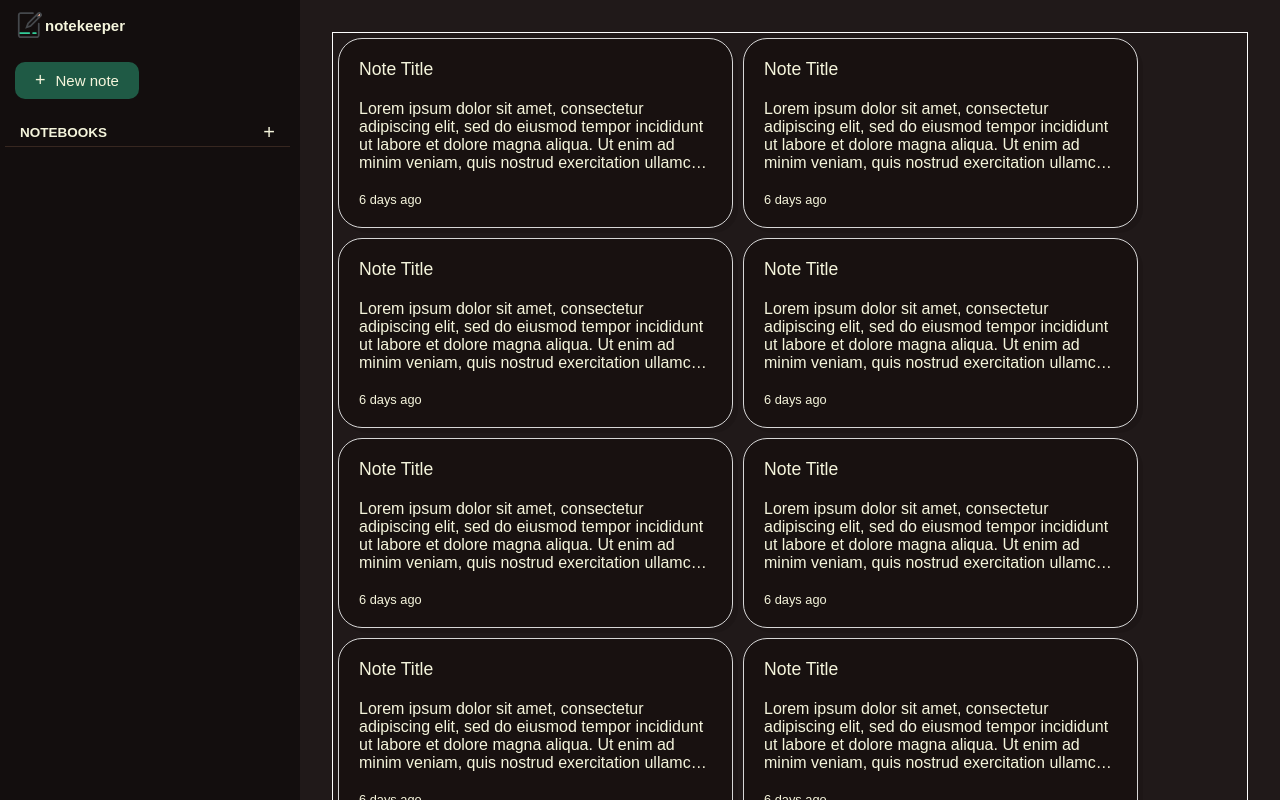
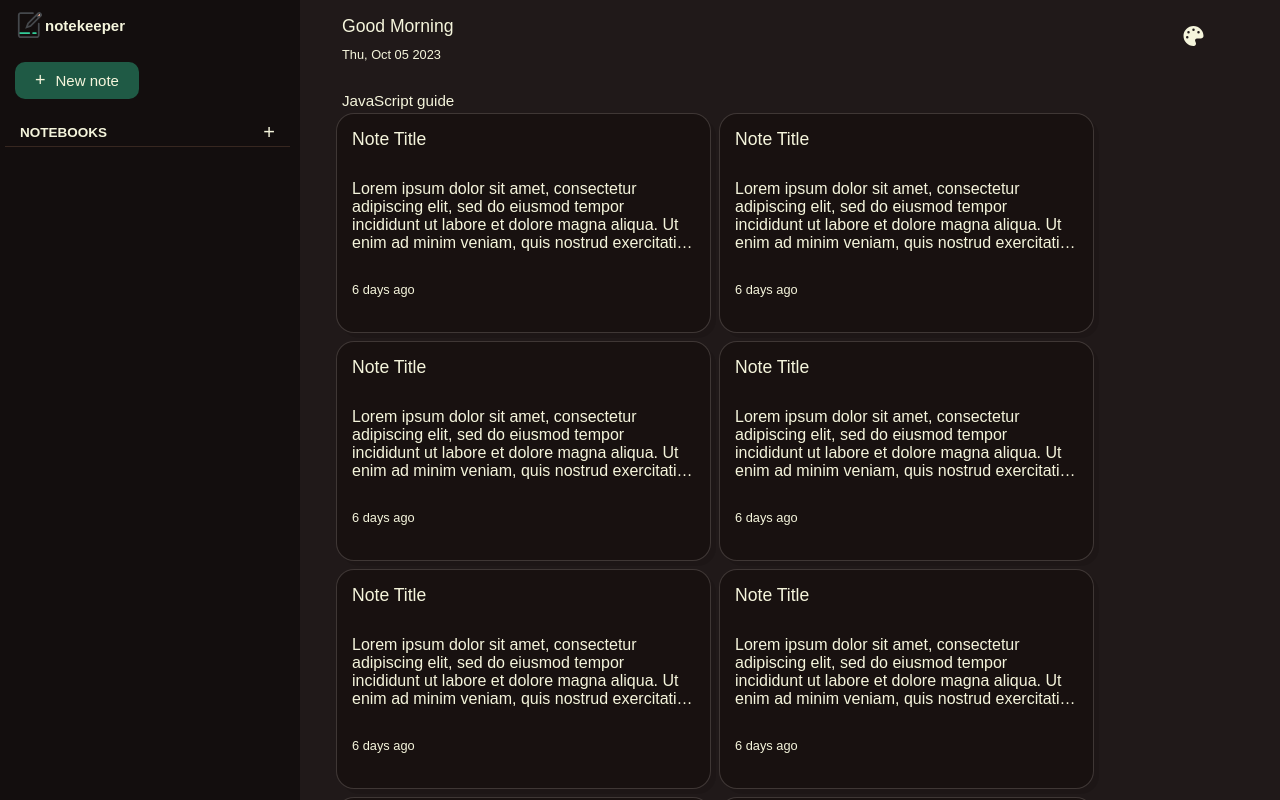
Before and after one commit to MegHende03/CharlieRomeoUniformDelta-app, a React (Vite) app in the folder frontend/: page / in a window 1280 px wide. Shown: the top 800 px of the page. Built offline with nearby package versions, Linux system fonts and the light colour scheme; a web font is replaced by a local one.

Commit message:
Added headerbar component, minor restyling of note cards

```diff
--- a/frontend/package.json
+++ b/frontend/package.json
@@ -10,6 +10,11 @@
     "preview": "vite preview"
   },
   "dependencies": {
+    "@fortawesome/fontawesome-svg-core": "^7.2.0",
+    "@fortawesome/free-brands-svg-icons": "^7.2.0",
+    "@fortawesome/free-regular-svg-icons": "^7.2.0",
+    "@fortawesome/free-solid-svg-icons": "^7.2.0",
+    "@fortawesome/react-fontawesome": "^3.3.1",
     "react": "^19.2.5",
     "react-dom": "^19.2.5",
     "react-modal": "^3.16.3",
--- a/frontend/src/App.tsx
+++ b/frontend/src/App.tsx
@@ -1,8 +1,7 @@
-import { useState } from 'react'
-import './styles/App.css'
-import HomePage from './pages/HomePage.tsx'
-import AboutPage from './pages/AboutPage.tsx'
-import {BrowserRouter, Routes, Route} from 'react-router-dom'
+import { useState } from "react";
+import "./styles/App.css";
+import HomePage from "./pages/HomePage.tsx";
+import { BrowserRouter, Routes, Route } from "react-router-dom";
 
 function App() {
   return (
@@ -10,7 +9,6 @@ function App() {
       <BrowserRouter>
         <Routes>
           <Route path="/" element={<HomePage />} />
-          <Route path="/about" element={<AboutPage />} />
         </Routes>
       </BrowserRouter>
     </>
--- /dev/null
+++ b/frontend/src/components/layout/HeaderBar.css
@@ -0,0 +1,46 @@
+.header-bar {
+    width: 100%;
+    max-height: 20%;
+    padding-left: 10px;
+    padding-right: 10px;
+}
+
+.welcome-text {
+    font-size: 1.1rem;
+    font-weight: 400;
+}
+
+.date-text {
+    font-size: .8rem;
+    margin-top: 10px;
+    margin-bottom: 30px;
+}
+
+.folder-text {
+    font-size: .95rem;
+    font-weight: 200;
+}
+
+.theme-icon {
+  float: right;
+  cursor: pointer;
+  margin-right: 25px;
+  width: 40px;
+  height: 40px;
+  display: flex;
+  align-items: center;
+  justify-content: center;
+  border-radius: 50%;
+  background-position: center;
+  transition: background 0.4s ease;
+}
+
+.theme-icon:hover {
+  background-color: rgba(255, 255, 255, 0.15);
+}
+
+.theme-icon:active {
+  background: rgba(255, 255, 255, 0.4) radial-gradient(circle, transparent 1%, rgba(255, 255, 255, 0.4) 1%) center/15000%;
+  background-size: 100%;
+  transition: background 0s;
+}
--- /dev/null
+++ b/frontend/src/components/layout/HeaderBar.tsx
@@ -0,0 +1,20 @@
+import { FontAwesomeIcon } from "@fortawesome/react-fontawesome";
+import { faPalette } from "@fortawesome/free-solid-svg-icons";
+
+import "./HeaderBar.css";
+function HeaderBar() {
+  return (
+    <>
+      <header className="header-bar">
+        <div className="theme-icon">
+          <FontAwesomeIcon icon={faPalette} size="lg" />
+        </div>
+        <p className="welcome-text">Good Morning</p>
+        <p className="date-text">Thu, Oct 05 2023</p>
+        <p className="folder-text">JavaScript guide</p>
+      </header>
+    </>
+  );
+}
+
+export default HeaderBar;
--- a/frontend/src/components/layout/NotesPanel.css
+++ b/frontend/src/components/layout/NotesPanel.css
@@ -1,6 +1,5 @@
 .notes-panel {
     display: flex;
     flex-wrap: wrap;
-    border: 1px solid white;
     margin: 0 auto;
 }
--- a/frontend/src/components/layout/SideBar.css
+++ b/frontend/src/components/layout/SideBar.css
@@ -9,6 +9,7 @@ input {
 .side-bar {
     background-color: #130e0e;
     width: 300px;
+    flex-shrink: 0;
     min-height: 100vh;
 }
 
--- a/frontend/src/components/notes/NoteCard.css
+++ b/frontend/src/components/notes/NoteCard.css
@@ -1,11 +1,12 @@
 .note-card {
     background-color: rgba(24, 17, 16);
-    border: 1px solid rgb(215, 215, 215);
-    border-radius: 24px;
-    padding: 20px;
+    border: 1px solid rgba(255, 241, 233, 0.167);
+    border-radius: 18px;
+    padding: 15px;
     box-shadow: 5px 5px rgba(0, 0, 0, 0.1);
-    max-width: 395px;
-    margin: 5px;
+    max-width: 375px;
+    height: 220px;
+    margin: 4px;
 }
 
 .note-card-title {
@@ -17,7 +18,7 @@
     -webkit-line-clamp: 4;
     -webkit-box-orient: vertical;
     overflow: hidden;
-    margin: 20px 0px;
+    margin: 30px 0px;
 }
 
 .note-card-date {
--- a/frontend/src/pages/AboutPage.tsx
+++ /dev/null
@@ -1,10 +0,0 @@
-function AboutPage() {
-
-    return (
-        <>
-            <p> Hello From About Page!</p>
-        </>
-    );
-}
-
-export default AboutPage;
--- a/frontend/src/pages/HomePage.css
+++ b/frontend/src/pages/HomePage.css
@@ -1,8 +1,3 @@
-.home-page-layout {
-    display: flex;
+.home-page-content {
+    padding: 1rem 2rem 0;
 }
-
-.home-page-content {
-    flex: 1;
-    padding: 2rem;
-}
--- a/frontend/src/pages/HomePage.tsx
+++ b/frontend/src/pages/HomePage.tsx
@@ -1,15 +1,19 @@
 import SideBar from "../components/layout/SideBar.tsx";
 import NotesPanel from "../components/layout/NotesPanel.tsx";
 import "./HomePage.css";
+import HeaderBar from "../components/layout/HeaderBar.tsx";
 
 function HomePage() {
   return (
     <>
-      <div className="home-page-layout">
+      <div style={{ display: "flex" }}>
         <SideBar />
-        <main className="home-page-content">
-          <NotesPanel />
-        </main>
+        <div style={{ display: "flex", flexDirection: "column" }}>
+          <main className="home-page-content">
+            <HeaderBar />
+            <NotesPanel />
+          </main>
+        </div>
       </div>
     </>
   );
```
Also changed, not shown: frontend/src/pages/AboutPage.css (deleted), 1 other file (tests, documents, lock files or other folders).
